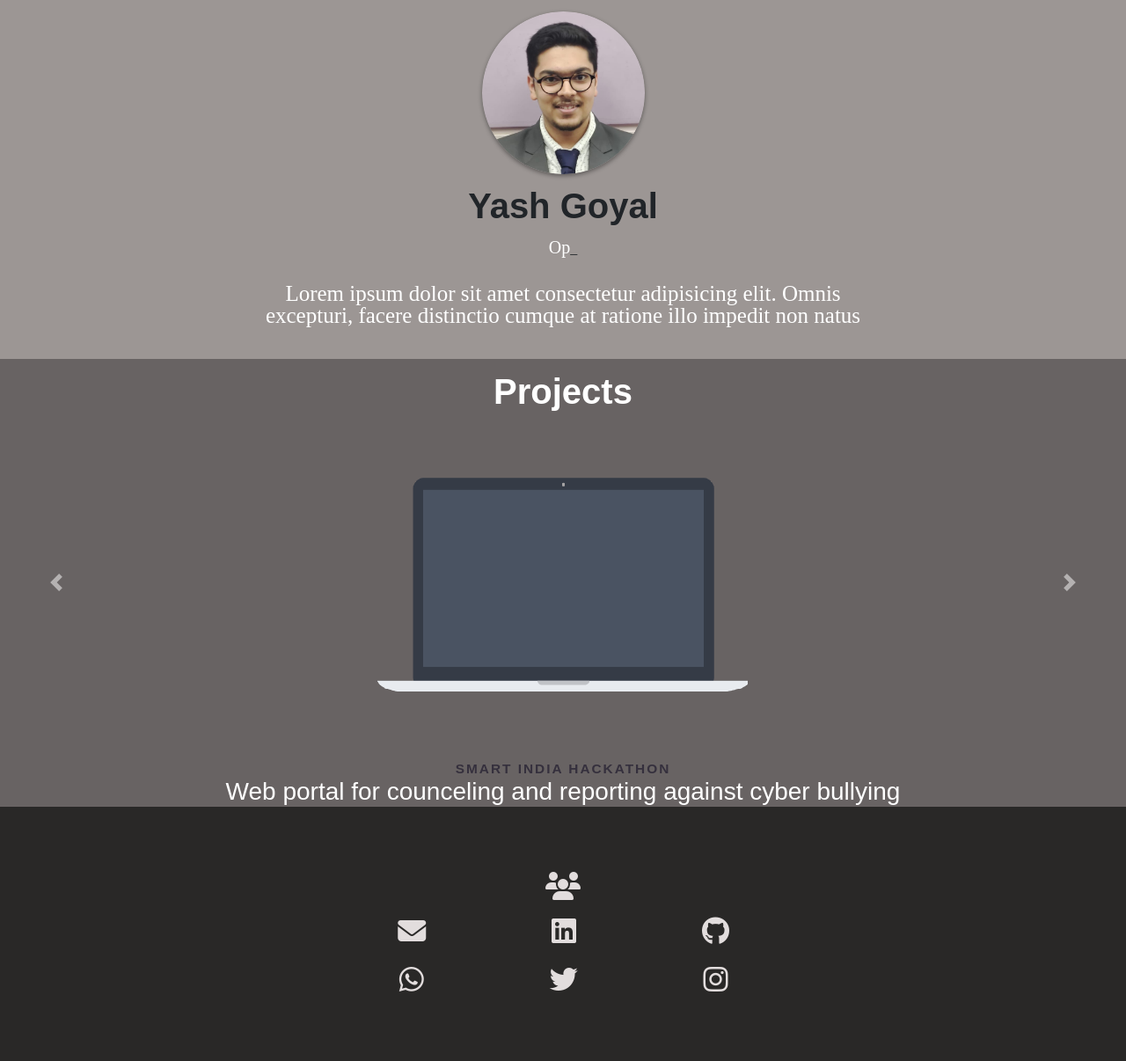
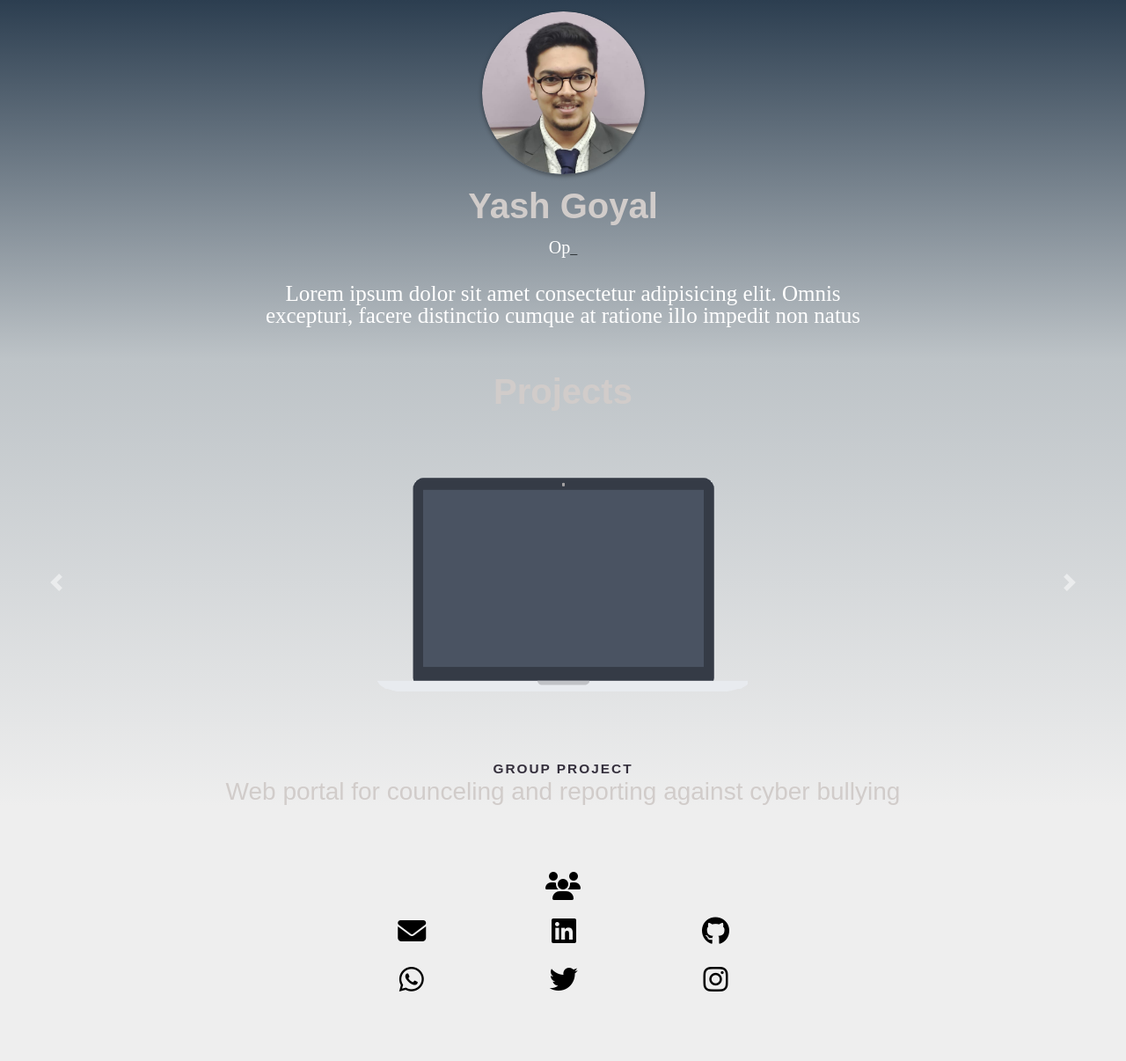
Before and after one commit to yashgoyal2802/YashGoyal2, a PHP site: page / in a window 1280 px wide. Shown: the whole page at 88% size. Run offline with PHP 8.4, Linux system fonts and the light colour scheme; some libraries are stand-ins or nearby versions.

Commit message:
improvements

```diff
--- a/css/styles.css
+++ b/css/styles.css
@@ -12,11 +12,13 @@ h6 {
     font-family: "Montserrat", sans-serif;
     font-weight: 700;
     padding: 1% 0 0 0;
+    color: #d1ccca;
 }
 
 .top-container {
     padding: 1% 2%;
-    background-color: #9c9694;
+    /* background-color: #9c9694; */
+    background-image: linear-gradient(to bottom, #2c3e50, #bdc3c7);
 }
 
 .profile-pic {
@@ -40,7 +42,8 @@ p {
 }
 
 #testimonials {
-    background-color: #686363;
+    background-color: #9c9694;
+    background-image: linear-gradient(#bdc3c7, #eeeeee);
     color: white;
 }
 
@@ -79,14 +82,14 @@ p {
 
 .icons {
     padding: 1% 2%;
-    color: rgb(226, 221, 221);
+    color: rgb(0, 0, 0);
     font-size: 32px;
 }
 
 .bottom-container {
-    background-color: rgb(41, 40, 39);
+    background-color: #eeeeee;
     padding: 5% 12%;
-    color: rgb(226, 221, 221);
+    color: #000000;
 }
 
 .animate__animated.animate__wobble {
--- a/index.html
+++ b/index.html
@@ -35,18 +35,22 @@
     ></script>
 
     <!-- ---Favicons--- -->
+
     <link
       rel="apple-touch-icon"
       sizes="180x180"
-      href="assets/favicons/apple-touch-icon.png"
+      href="./assets/favicons/apple-touch-icon.png"
     />
     <link
       rel="icon"
       type="image/png"
       sizes="32x32"
-      href="assets/favicons/favicon-32x32.png"
+      href="./assets/favicons/favicon-32x32.png"
     />
-    <link rel="manifest" href="/site.webmanifest" />
+    <link rel="manifest" href="./assets/favicons/site.webmanifest" />
+    <link rel="mask-icon" href="/safari-pinned-tab.svg" color="#5bbad5" />
+    <meta name="msapplication-TileColor" content="#da532c" />
+    <meta name="theme-color" content="#ffffff" />
 
     <!-- --Styles-- -->
     <link rel="stylesheet" href="./css/styles.css" />
@@ -97,7 +101,7 @@
             />
             <div>
               <h2 class="slide__title">
-                <span>Smart India Hackathon</span>Web portal for counceling and
+                <span>Group Project</span>Web portal for counceling and
                 reporting against cyber bullying
               </h2>
             </div>
@@ -105,13 +109,13 @@
           <div class="carousel-item">
             <img
               class="animate__animated animate__wobble testimonial-img"
-              src="./assets/laptop.png"
+              src="./assets/phone-5.png"
               alt="iPad Mini"
             />
             <div>
               <h2 class="slide__title">
-                <span>Smart India Hackathon</span>Web portal for counceling and
-                reporting against cyber bullying
+                <span>Project Name</span>Web portal for counceling and reporting
+                against cyber bullying
               </h2>
             </div>
           </div>
--- a/main.js
+++ b/main.js
@@ -15,4 +15,7 @@ $(document).ready(function () {
     backSpeed: 100,
     cursorChar: "_",
   });
+  $(".carousel").carousel({
+    interval: "false",
+  });
 });
```
Also changed, not shown: assets/favicons/browserconfig.xml (added, +9 -0 lines), assets/favicons/android-chrome-192x192.png, assets/favicons/android-chrome-512x512.png, assets/favicons/apple-touch-icon.png, assets/favicons/favicon-16x16.png, assets/favicons/favicon-32x32.png, assets/favicons/favicon.ico, assets/favicons/me_1_final.png (added), assets/favicons/mstile-150x150.png (added), assets/favicons/safari-pinned-tab.svg (added), assets/favicons/site.webmanifest (added), assets/phone-2.jpg (deleted), assets/phone-5.png (added).
